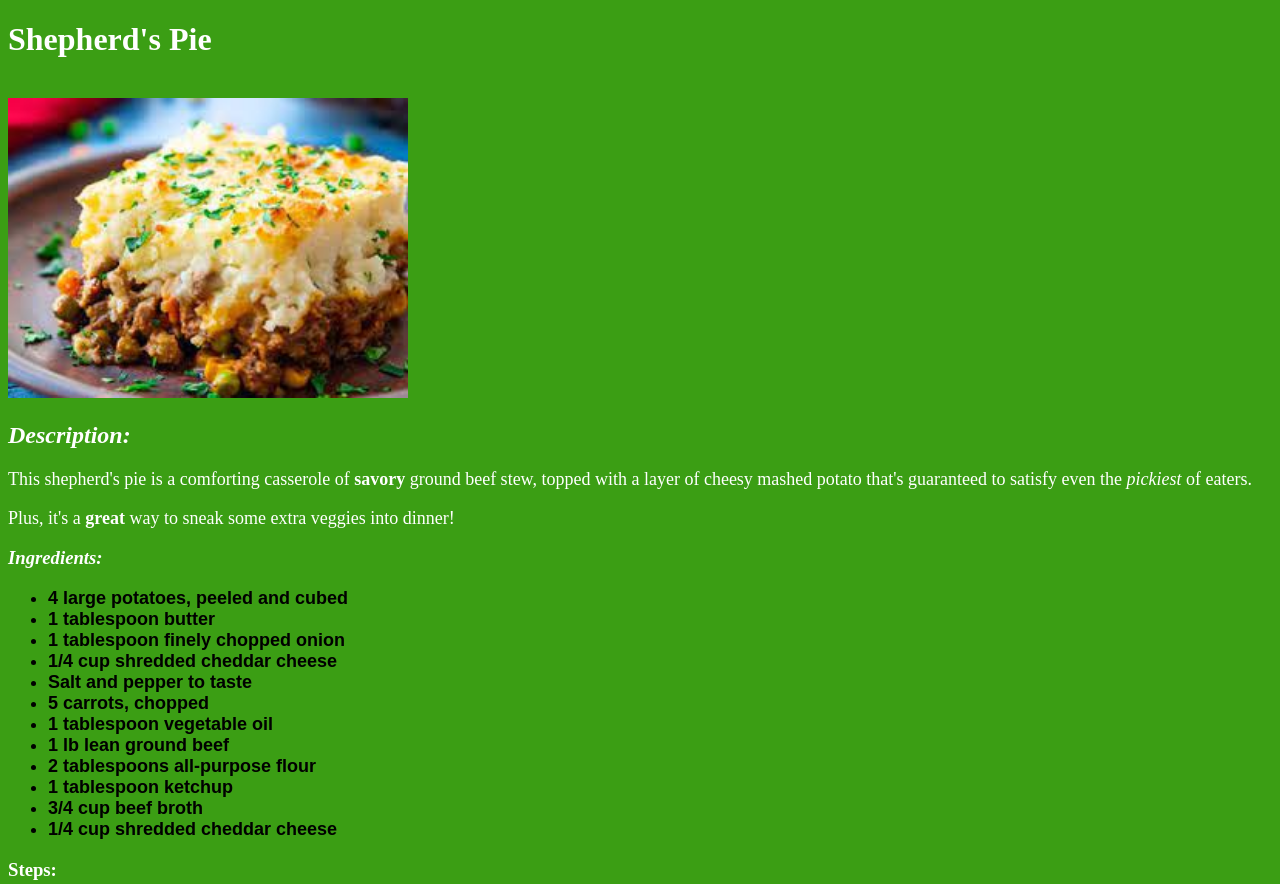
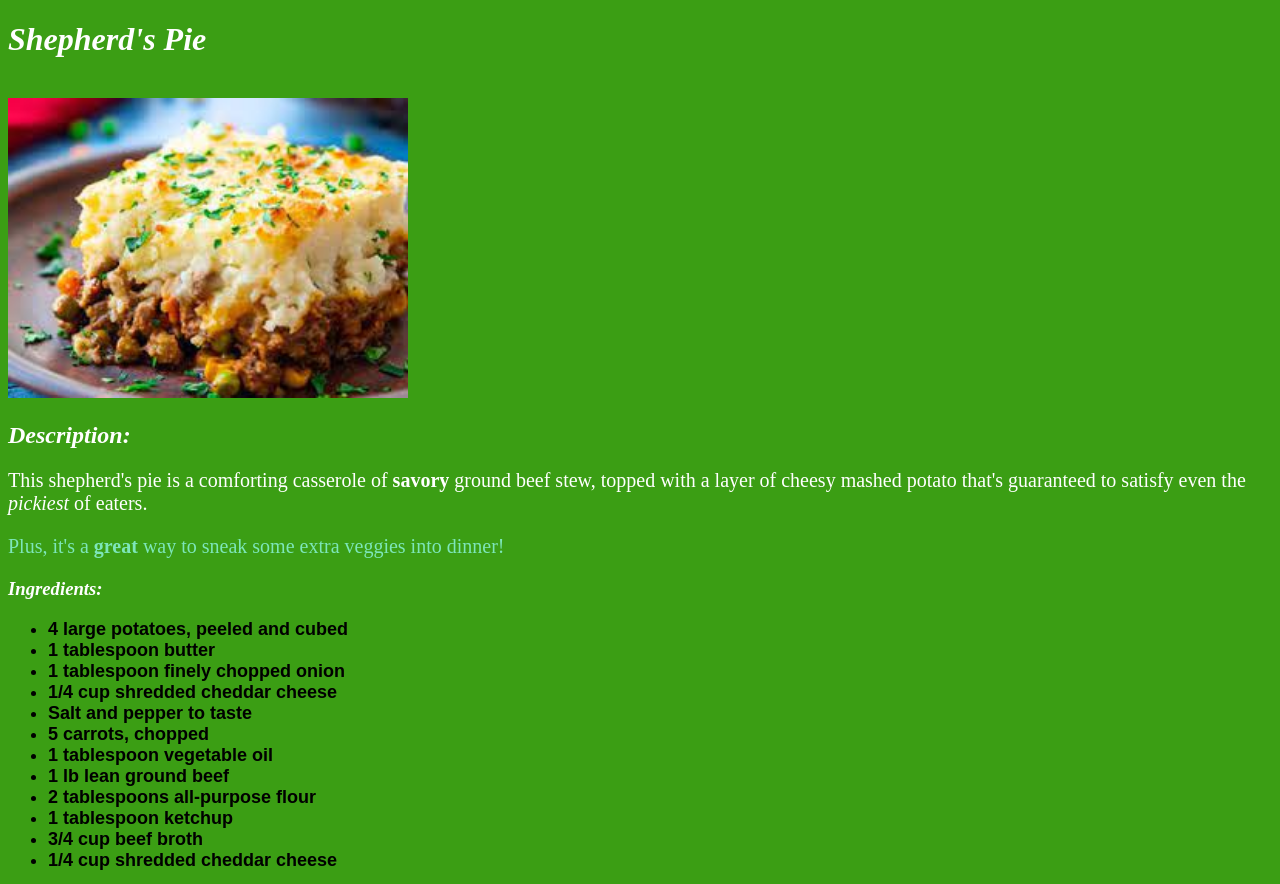
Before and after one commit to dgyoungk/odin-recipes, a plain HTML site: page recipes/shepherds-pie.html in a window 1280 px wide. Shown: the top 884 px of the page. Drawn offline with Linux system fonts and the light colour scheme.

Commit message:
Add styles to description section

```diff
--- a/css/styles.css
+++ b/css/styles.css
@@ -2,13 +2,10 @@ body {
     background-color: rgb(59, 158, 20)
 }
 
-h1, h2, h3 {
+.home-title, h1, h2, h3 {
+    font-style: italic;
     color: white;
     font-family: 'Times New Roman', 'Georgia', 'Verdana', 'sans-serif';
-}
-
-.home-title, h2, h3 {
-    font-style: italic;
 }
 
 .steps-start {
@@ -17,10 +14,13 @@ h1, h2, h3 {
 }
 
 .desc {
-    font-size: 18px;
+    font-size: 20px;
     color: white;
     font-family: 'Times New Roman', Times, serif;
+}
 
+.desc.comment {
+    color: rgb(125, 230, 186);
 }
 
 .home-image {
```
